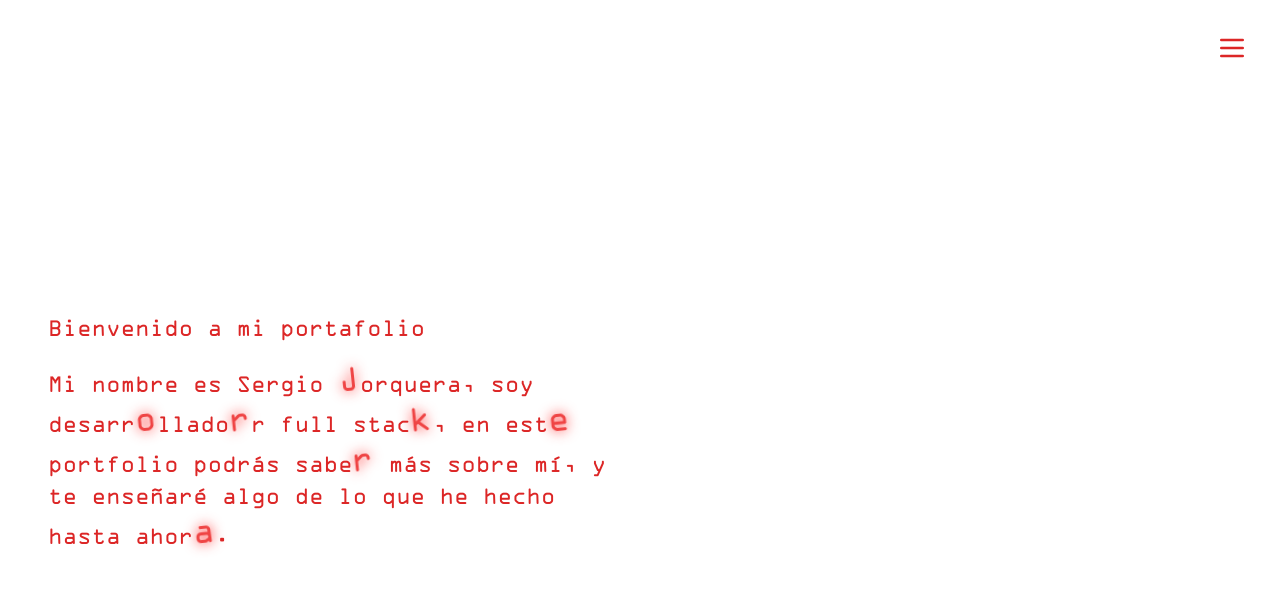
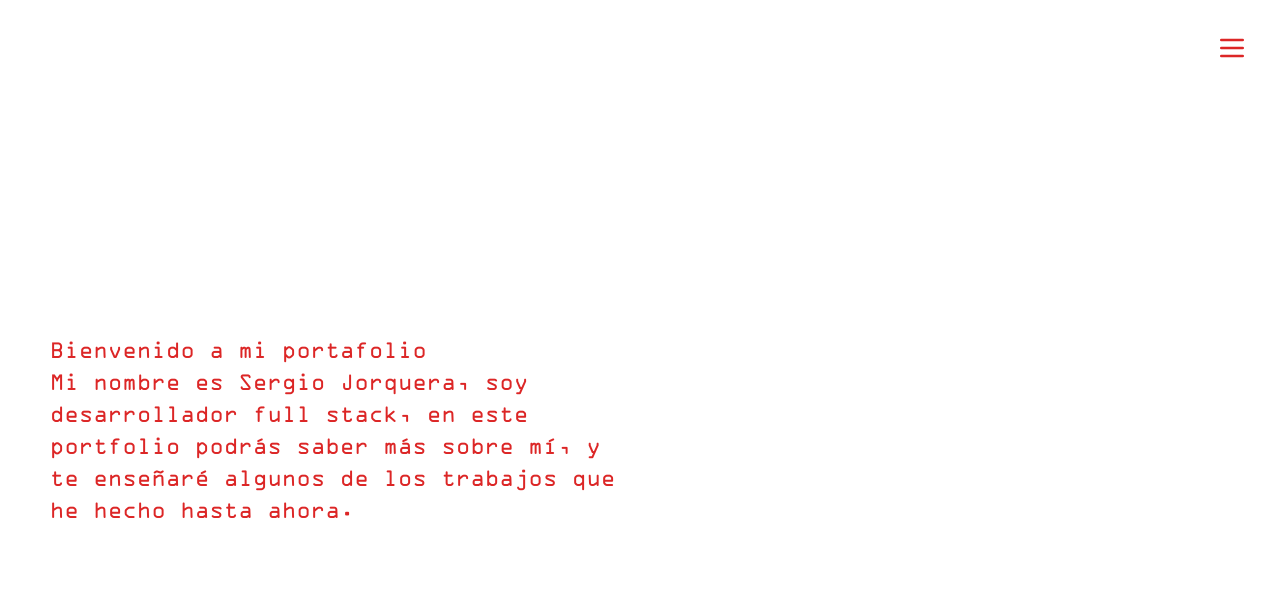
Before and after one commit to sergio-jorquera/portfolio, a React (Vite) app: page / in a window 1280 px wide. Shown: the top 590 px of the page. Built offline with nearby package versions, Linux system fonts and the light colour scheme.

Commit message:
refactor: add about page whith image

```diff
--- a/src/App.jsx
+++ b/src/App.jsx
@@ -5,19 +5,24 @@ import './App.css'
 import NavBar from './components/NavBar'
 import CanvasPen from'./components/CanvasPen.jsx'
 import MenuButton from './components/MenuButton.jsx';
+import About from './pages/About.jsx';
+
+// Componente principal de la aplicación
 
 function App() {
   const [isMenuOpen, setIsMenuOpen] = useState(false);
   const location = useLocation();
 
-  const isHome = location.pathname === '/';
+
 
   return (
     <>
       {/* Solo mostrar botón hamburguesa en Home */}
-      {isHome && !isMenuOpen && (
+      {!isMenuOpen && (
         <MenuButton onClick={() => setIsMenuOpen(true)} />
       )}
+       {isMenuOpen && <NavBar onClose={() => setIsMenuOpen(false)} />}
+
 
       {/* Navbar solo se monta si está abierto */}
       {isMenuOpen && <NavBar onClose={() => setIsMenuOpen(false)} />}
@@ -27,6 +32,7 @@ function App() {
         {/* <Route path="/about" element={<About />} />
         <Route path="/projects" element={<Projects />} />
         <Route path="/contact" element={<Contact />} /> */}
+        <Route path="/about" element={<About isMenuOpen={isMenuOpen} />} />
       </Routes>
     </>
   );
--- a/src/components/NavBar.jsx
+++ b/src/components/NavBar.jsx
@@ -11,7 +11,7 @@ export default function NavBar({ onClose }) {
       {/* Rotación solo en el contenido, no en el nav */}
       <div
         className="h-full w-full transform -rotate-6 bg-red-600 bg-opacity-80
-                   flex flex-col justify-center text-6xl text-white font-kw px-4 py-6 gap-4 animate-balloon"
+                   flex flex-col justify-center text-6xl text-white font-kw px-4 py-6 gap-4 animate-balloon1"
       >
 
         <button
--- a/src/pages/About.jsx
+++ b/src/pages/About.jsx
@@ -0,0 +1,34 @@
+import React from 'react';
+import yocolor2 from '../assets/imagenes/yocolor2.png';
+
+const About = ({ isMenuOpen }) => {
+  return (
+    <>
+      <div className="relative font-ko flex flex-col justify-center h-screen gap-4 text-left text-red-600 text-xl animate-balloon p-4 ml-[-2rem]">
+        <div className="w-3/4 flex flex-col justify-center gap-4 z-10">
+          <h1>SOBRE MI</h1>
+          <p>
+            Me llamo Sergio Jorquera. Estoy dando mis primeros pasos<br/> en el mundo del desarrollo web,
+            tanto en front como en back.<br/>Anteriormente, he cursado formación como diseñador.<br/>
+            Soy un apasionado de la música y me encanta la pintura.<br/>  En
+            este portfolio podrás ver parte de mi trabajo más reciente,<br/>  también encontrarás proyectos anteriores de diseño,<br/>
+            y algunos de otras disciplinas artísticas.
+          </p>
+        </div>
+      </div>
+
+      {/* Imagen en fondo absoluto */}
+     <img
+  src={yocolor2}
+  alt="Yo"
+  className={`fixed bottom-0 right-0 z-0 transition-all duration-700 ease-in-out ${
+    isMenuOpen ? 'translate-x-[-200px]' : ''
+  } object-cover`}
+  style={{ height: '100vh', width: 'auto', maxWidth: '30vw' }}
+/>
+
+    </>
+  );
+};
+
+export default About;
--- a/src/pages/Home.jsx
+++ b/src/pages/Home.jsx
@@ -1,35 +1,17 @@
 // src/pages/Home.jsx
 export default function Home() {
   return (
-    <section className="font-ko flex flex-col justify-center h-screen gap-4 text-left  text-red-600 text-2xl" style={{ padding: '1rem' }}>
-      <h2>Bienvenido a mi portafolio</h2>
-     <p className="max-w-xl">
-  Mi nombre es
-   Sergio <span className="inline-block -rotate-6 pointer-events-none">
-    <span className="inline-block font-ko text-4xl text-red-500 animate-balloon">
-      <span className="inline-block animate-glow">J</span>
-    </span>
-  </span>orquera, soy desarr<span className="inline-block -rotate-6 pointer-events-none">
-    <span className="inline-block font-ko text-4xl text-red-500 animate-balloon">
-      <span className="inline-block animate-glow">o</span>
-    </span>
-  </span>llado<span className="inline-block -rotate-6 pointer-events-none">
-    <span className="inline-block font-ko text-4xl text-red-500 animate-balloon">
-      <span className="inline-block animate-glow">r</span>
-    </span>
-  </span>r full stac<span className="inline-block -rotate-6 pointer-events-none">
-    <span className="inline-block font-ko text-4xl text-red-500 animate-balloon">
-      <span className="inline-block animate-glow">k</span>
-    </span>
-  </span>, en est<span className="inline-block -rotate-6 pointer-events-none">
-    <span className="inline-block font-ko text-4xl text-red-500 animate-balloon">
-      <span className="inline-block animate-glow">e</span></span></span> portfolio podrás sabe<span className="inline-block -rotate-6 pointer-events-none">
-    <span className="inline-block font-ko text-4xl text-red-500 animate-balloon">
-      <span className="inline-block animate-glow">r</span></span></span> más sobre mí,
-  y te enseñaré algo de lo que he hecho hasta ahor<span className="inline-block -rotate-6 pointer-events-none">
-    <span className="inline-block font-ko text-4xl text-red-500 animate-balloon">
-      <span className="inline-block animate-glow">a</span></span></span>.
-</p>
+
+    <section className="font-ko flex flex-col justify-center h-screen gap-4 text-left  text-red-600 text-2xl animate animate-balloon" style={{ padding: '1rem' }}>
+      <span className="inline-block pointer-events-none">
+
+        <h2>Bienvenido a mi portafolio</h2>
+        <p className="max-w-xl">
+          Mi nombre es
+          Sergio Jorquera, soy desarrollador full stack, en este portfolio podrás saber más sobre mí,
+          y te enseñaré algunos de los trabajos que he hecho hasta ahora.
+        </p>
+      </span>
 
     </section>
   );
--- a/tailwind.config.js
+++ b/tailwind.config.js
@@ -26,6 +26,19 @@ export default {
           '75%':  { transform: 'translate(-1px, 2px)' },
           '100%': { transform: 'translate(0, 0)' },
         },
+         balloon1: {
+          '0%':   { transform: 'translate(0, 0)' },
+          '10%':  { transform: 'translate(-40px, -60px)' },
+          '20%':  { transform: 'translate(30px, -30px)' },
+          '30%':  { transform: 'translate(-50px, 20px)' },
+          '40%':  { transform: 'translate(30px, 60px)' },
+          '50%':  { transform: 'translate(-35px, -40px)' },
+          '60%':  { transform: 'translate(20px, -55px)' },
+          '70%':  { transform: 'translate(-25px, 50px)' },
+          '80%':  { transform: 'translate(40px, -30px)' },
+          '90%':  { transform: 'translate(-30px, 45px)' },
+          '100%': { transform: 'translate(0, 0)' },
+},
          glow: {
            '0%, 100%': { filter: 'drop-shadow(0 0 2px #ff1a1a)' }, // naranja claro
            '50%': { filter: 'drop-shadow(0 0 10px #ff1a1a)' },
@@ -42,7 +55,8 @@ export default {
       },
       animation: {
         float: 'float 3s ease-in-out infinite',
-        balloon: 'balloon 5s ease-in-out infinite',
+        balloon: 'balloon 10s ease-in-out infinite',
+        balloon1: 'balloon 6s ease-in-out infinite',
         glow: 'glow 2s ease-in-out infinite',
         floatToWord: 'floatToWord 2s ease-out forwards',
       },
```
Also changed, not shown: src/assets/imagenes/yocolor.png (added), src/assets/imagenes/yocolor2.png (added).
